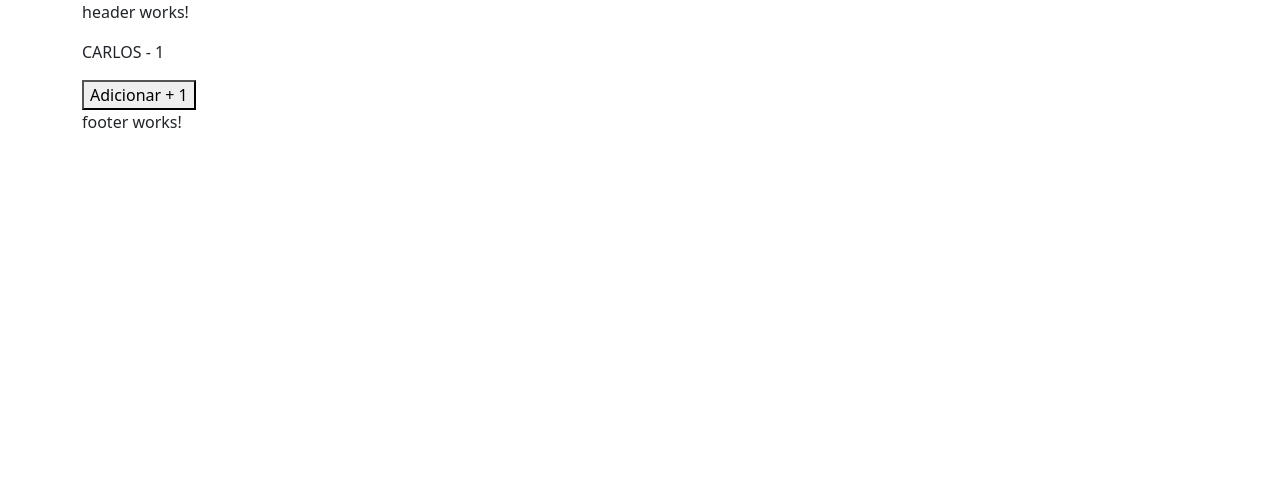
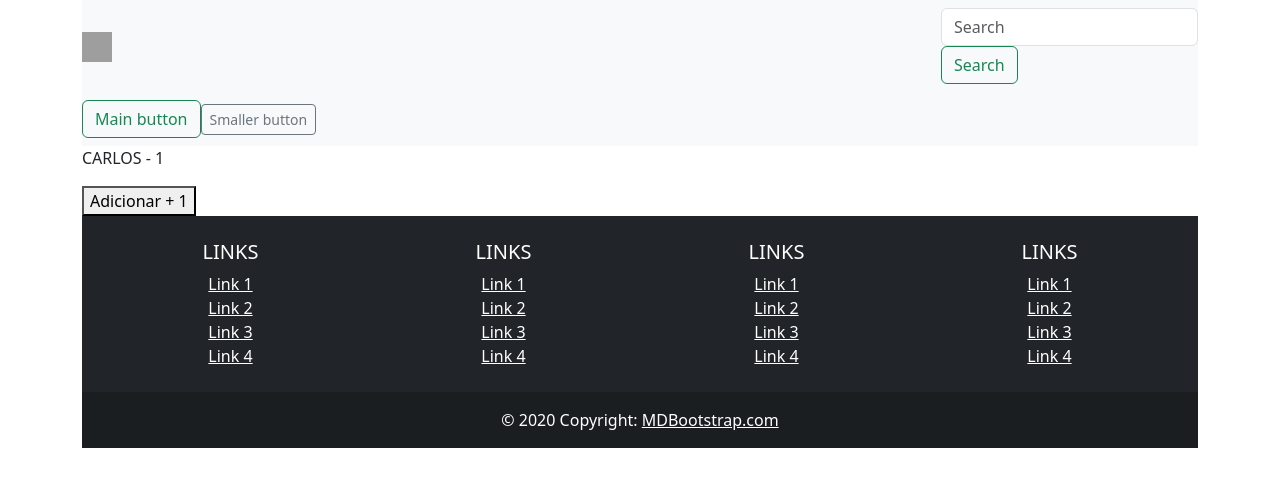
Before and after one commit to emsjenifer/customer-registration, an Angular app: page / in a window 1280 px wide. Shown: the top 486 px of the page. Built offline with nearby package versions, Linux system fonts and the light colour scheme; grey boxes are pictures that could not be loaded.

Commit message:
[emilysilva][feat] Footer and header style

```diff
--- a/src/app/pages/customers/customers-list/customers-list.component.html
+++ b/src/app/pages/customers/customers-list/customers-list.component.html
@@ -1,14 +1,12 @@
-<p>customers-list works!</p>
-<!-- customers-list.component.html -->
 <h1>Lista de Clientes</h1>
-<table>
-    <thead>
+<table  class="table">
+    <thead class="thead-dark">
         <tr>
-            <th>ID</th>
-            <th>Nome</th>
-            <th>Data de Nascimento</th>
-            <th>Email</th>
-            <th>Ações</th>
+            <th scope="col">ID</th>
+            <th scope="col">Nome</th>
+            <th scope="col">Data de Nascimento</th>
+            <th scope="col">Email</th>
+            <th scope="col">Ações</th>
         </tr>
     </thead>
     <tbody>
--- a/src/app/shared/footer/footer.component.html
+++ b/src/app/shared/footer/footer.component.html
@@ -1 +1,84 @@
-<p>footer works!</p>
+<footer class="bg-dark text-center text-white">
+  <div class="container p-4">
+    <section class="">
+      <div class="row">
+        <div class="col-lg-3 col-md-6 mb-4 mb-md-0">
+          <h5 class="text-uppercase">Links</h5>
+          <ul class="list-unstyled mb-0">
+            <li>
+              <a href="#!" class="text-white">Link 1</a>
+            </li>
+            <li>
+              <a href="#!" class="text-white">Link 2</a>
+            </li>
+            <li>
+              <a href="#!" class="text-white">Link 3</a>
+            </li>
+            <li>
+              <a href="#!" class="text-white">Link 4</a>
+            </li>
+          </ul>
+        </div>
+
+        <div class="col-lg-3 col-md-6 mb-4 mb-md-0">
+          <h5 class="text-uppercase">Links</h5>
+          <ul class="list-unstyled mb-0">
+            <li>
+              <a href="#!" class="text-white">Link 1</a>
+            </li>
+            <li>
+              <a href="#!" class="text-white">Link 2</a>
+            </li>
+            <li>
+              <a href="#!" class="text-white">Link 3</a>
+            </li>
+            <li>
+              <a href="#!" class="text-white">Link 4</a>
+            </li>
+          </ul>
+        </div>
+
+        <div class="col-lg-3 col-md-6 mb-4 mb-md-0">
+          <h5 class="text-uppercase">Links</h5>
+          <ul class="list-unstyled mb-0">
+            <li>
+              <a href="#!" class="text-white">Link 1</a>
+            </li>
+            <li>
+              <a href="#!" class="text-white">Link 2</a>
+            </li>
+            <li>
+              <a href="#!" class="text-white">Link 3</a>
+            </li>
+            <li>
+              <a href="#!" class="text-white">Link 4</a>
+            </li>
+          </ul>
+        </div>
+
+        <div class="col-lg-3 col-md-6 mb-4 mb-md-0">
+          <h5 class="text-uppercase">Links</h5>
+          <ul class="list-unstyled mb-0">
+            <li>
+              <a href="#!" class="text-white">Link 1</a>
+            </li>
+            <li>
+              <a href="#!" class="text-white">Link 2</a>
+            </li>
+            <li>
+              <a href="#!" class="text-white">Link 3</a>
+            </li>
+            <li>
+              <a href="#!" class="text-white">Link 4</a>
+            </li>
+          </ul>
+        </div>
+      </div>
+    </section>
+  </div>
+
+  <div class="text-center p-3" style="background-color: rgba(0, 0, 0, 0.2);">
+    © 2020 Copyright:
+    <a class="text-white" href="https://mdbootstrap.com/">MDBootstrap.com</a>
+  </div>
+</footer>
--- a/src/app/shared/header/header.component.html
+++ b/src/app/shared/header/header.component.html
@@ -1 +1,15 @@
-<p>header works!</p>
+<nav class="navbar navbar-light bg-light">
+  <a class="navbar-brand" href="#">
+    <img src="/docs/4.1/assets/brand/bootstrap-solid.svg" width="30" height="30" alt="">
+  </a>
+  <form class="form-inline">
+    <input class="form-control mr-sm-2" type="search" placeholder="Search" aria-label="Search">
+    <button class="btn btn-outline-success my-2 my-sm-0" type="submit">Search</button>
+  </form>
+</nav>
+<nav class="navbar navbar-light bg-light">
+  <form class="form-inline">
+    <button class="btn btn-outline-success" type="button">Main button</button>
+    <button class="btn btn-sm btn-outline-secondary" type="button">Smaller button</button>
+  </form>
+</nav>
```
Also changed, not shown: 2 other files (tests, documents, lock files or other folders).
